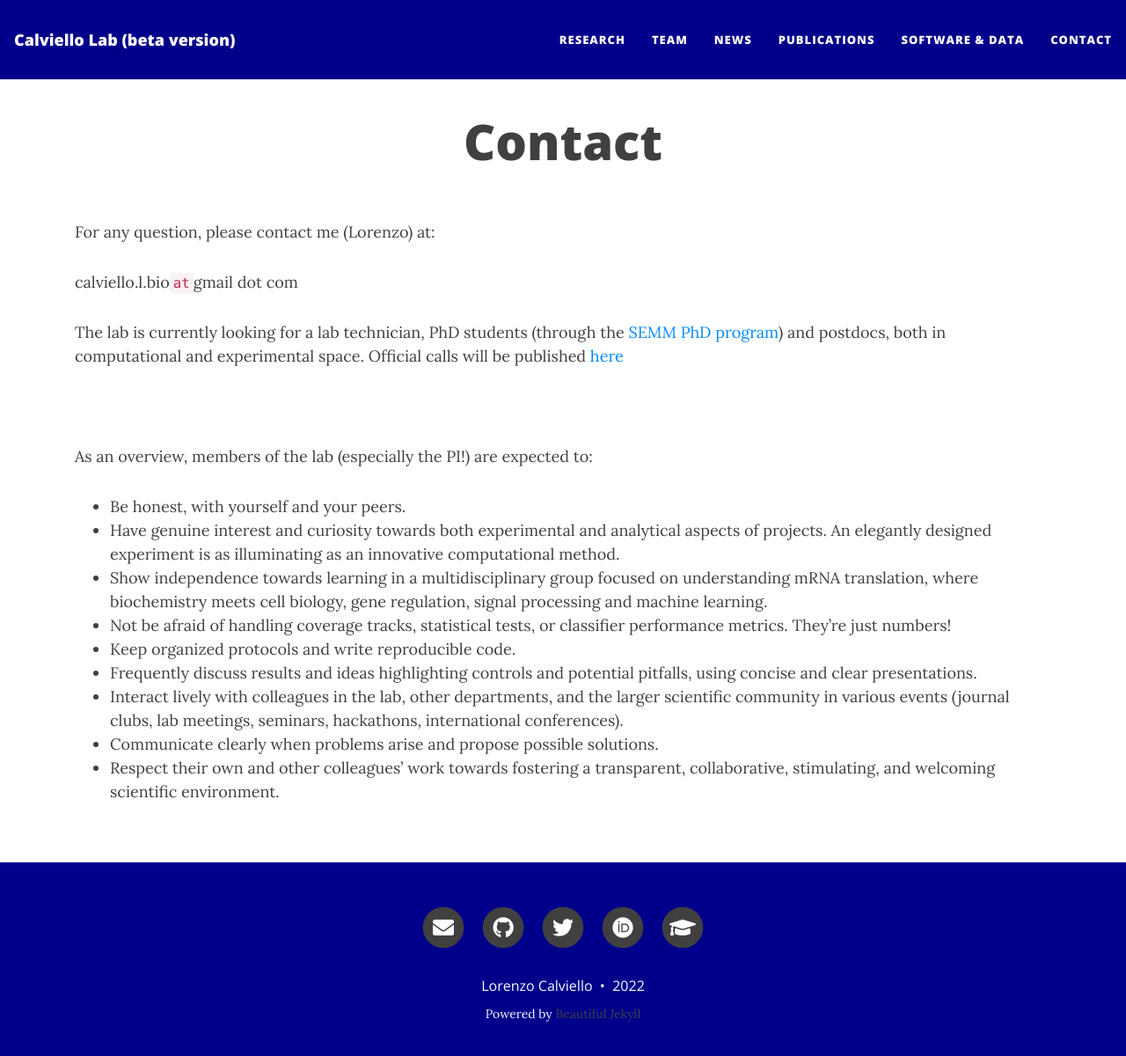
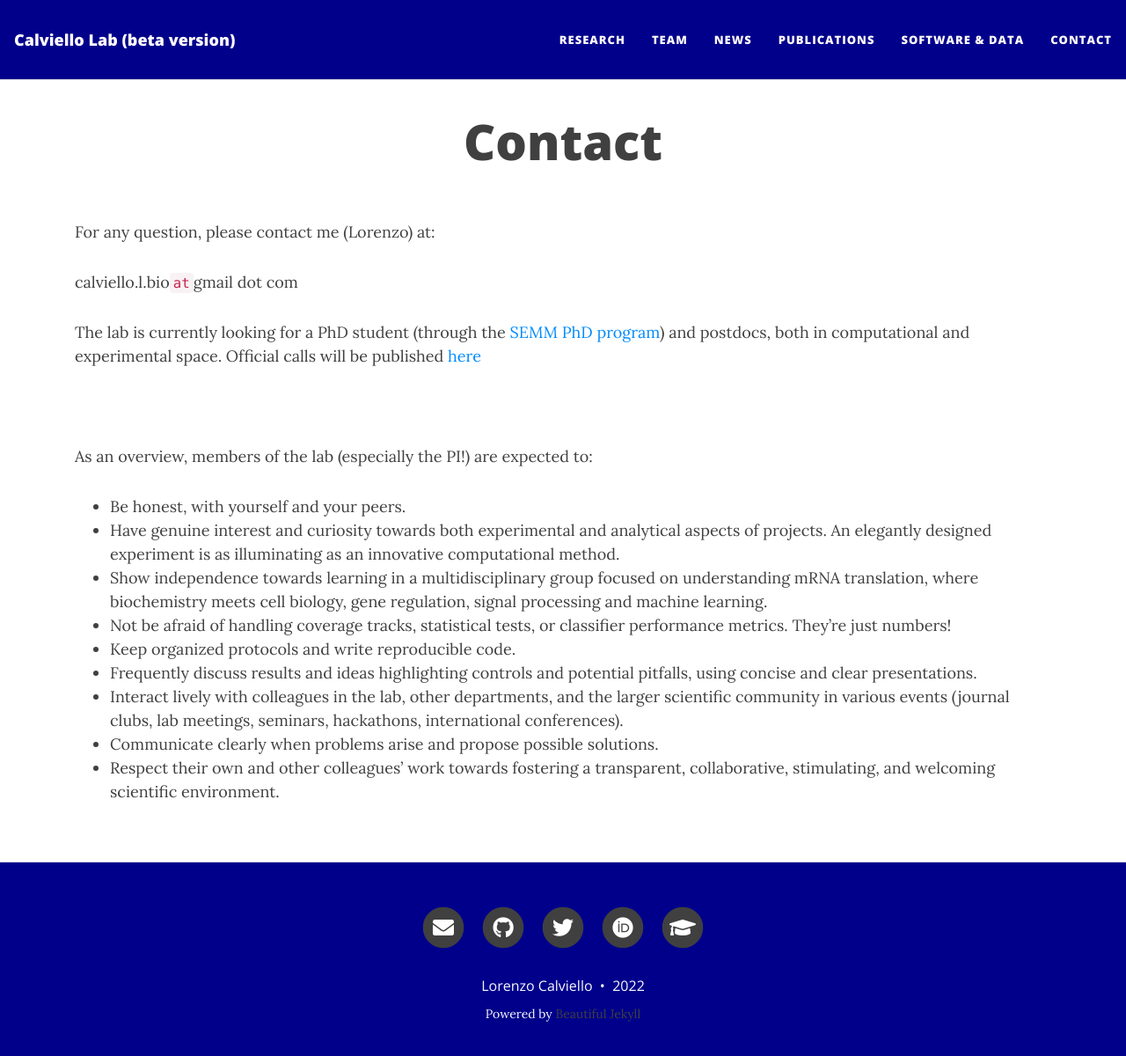
Before and after one commit to calviellolab/calviellolab.github.io, a Jekyll site: the page built from contact.md, in a window 1280 px wide and 1213 px high. Shown: the top 1200 px of the window at 88% size. Built offline with Jekyll 4.4.1, drawn with Linux system fonts in a browser that asks for light colours; nearby versions of some CDN libraries.

Commit message:
Update contact.md

```diff
--- a/contact.md
+++ b/contact.md
@@ -7,7 +7,7 @@ For any question, please contact me (Lorenzo) at:
 
 calviello.l.bio`at`gmail dot com
 
-The lab is currently looking for a lab technician, PhD students (through the <a href="https://www.semm.it/education/phd-program-systems-medicine" target="_blank" rel="noopener">SEMM PhD program</a>) and postdocs, both in computational and experimental space. Official calls will be published <a href="https://careers.humantechnopole.it/" target="_blank" rel="noopener">here</a>
+The lab is currently looking for a PhD student (through the <a href="https://www.semm.it/education/phd-program-systems-medicine" target="_blank" rel="noopener">SEMM PhD program</a>) and postdocs, both in computational and experimental space. Official calls will be published <a href="https://careers.humantechnopole.it/" target="_blank" rel="noopener">here</a>
 
 
 <br>
```
